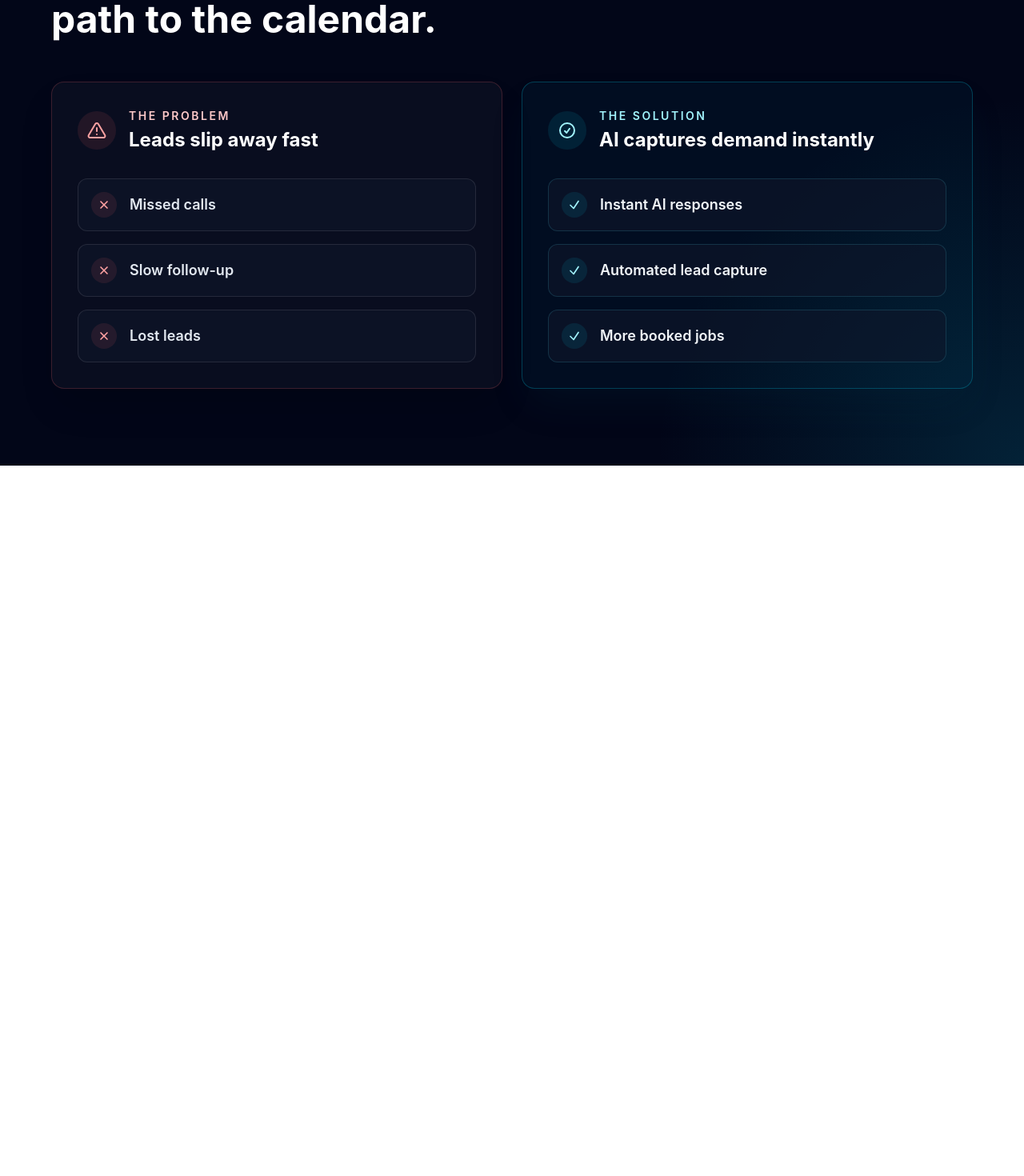
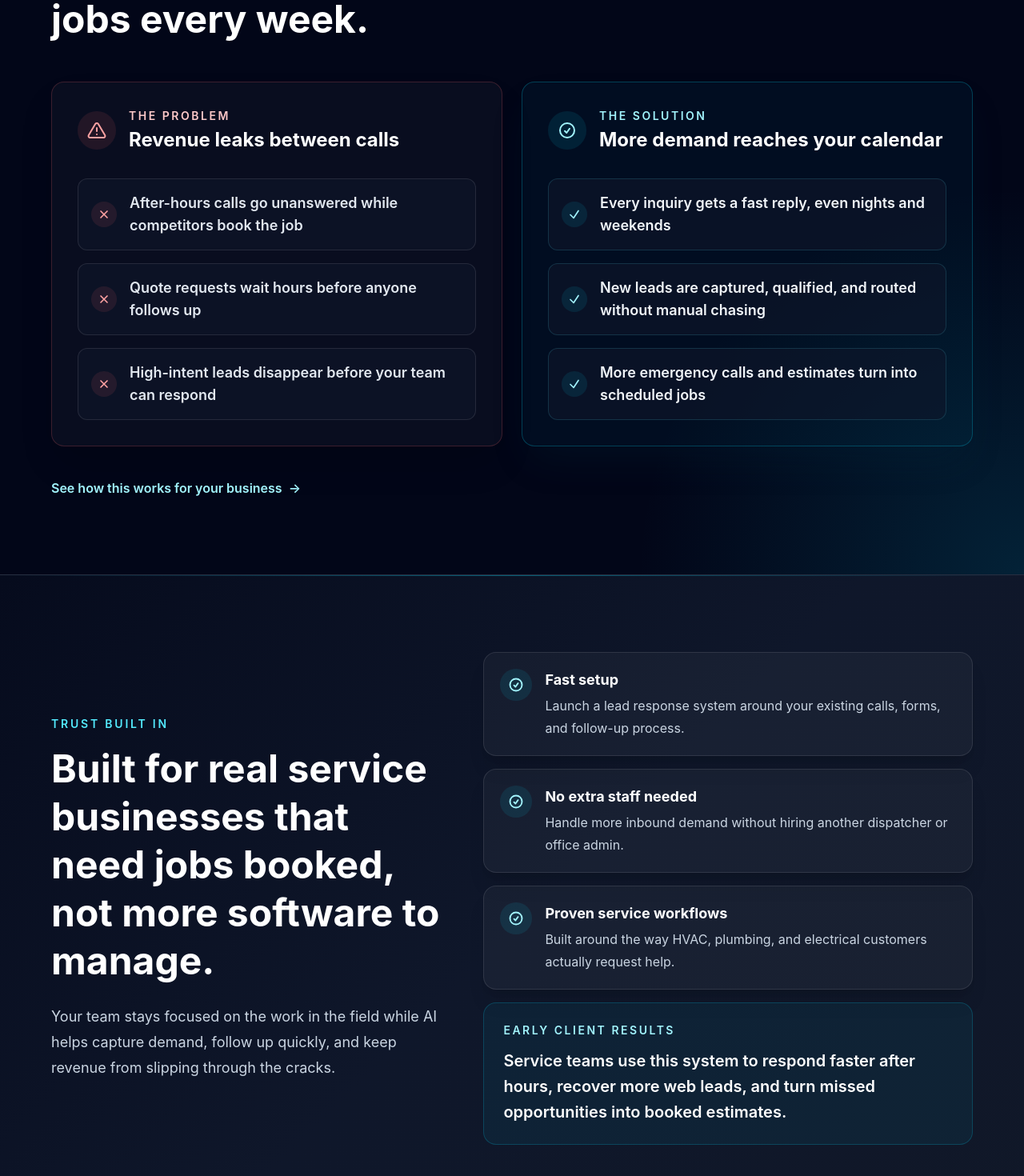
Before and after one commit to VjekoTRW/ai-agency-lead-capture, a React (Vite) app: page / in a window 1280 px wide. Shown: the part 1059-2529 px from the top of the page at 80% size. Before the commit the page ends 1641 px from the top, so only its background shows below. Built offline with nearby package versions, Linux system fonts and the light colour scheme.

Commit message:
Improve solution section + add trust section

```diff
--- a/src/App.tsx
+++ b/src/App.tsx
@@ -1,14 +1,29 @@
 function App() {
   const problems = [
-    'Missed calls',
-    'Slow follow-up',
-    'Lost leads',
+    'After-hours calls go unanswered while competitors book the job',
+    'Quote requests wait hours before anyone follows up',
+    'High-intent leads disappear before your team can respond',
   ]
 
   const solutions = [
-    'Instant AI responses',
-    'Automated lead capture',
-    'More booked jobs',
+    'Every inquiry gets a fast reply, even nights and weekends',
+    'New leads are captured, qualified, and routed without manual chasing',
+    'More emergency calls and estimates turn into scheduled jobs',
+  ]
+
+  const trustPoints = [
+    {
+      title: 'Fast setup',
+      text: 'Launch a lead response system around your existing calls, forms, and follow-up process.',
+    },
+    {
+      title: 'No extra staff needed',
+      text: 'Handle more inbound demand without hiring another dispatcher or office admin.',
+    },
+    {
+      title: 'Proven service workflows',
+      text: 'Built around the way HVAC, plumbing, and electrical customers actually request help.',
+    },
   ]
 
   return (
@@ -69,8 +84,8 @@ function App() {
               Built for local service teams
             </p>
             <h2 className="text-3xl font-bold leading-tight text-white sm:text-4xl lg:text-5xl">
-              Turn every service inquiry into a faster response and a clearer
-              path to the calendar.
+              Missed calls and slow follow-up are quietly costing you booked
+              jobs every week.
             </h2>
           </div>
 
@@ -98,7 +113,7 @@ function App() {
                     The problem
                   </p>
                   <h3 className="mt-1 text-2xl font-bold text-white">
-                    Leads slip away fast
+                    Revenue leaks between calls
                   </h3>
                 </div>
               </div>
@@ -154,7 +169,7 @@ function App() {
                     The solution
                   </p>
                   <h3 className="mt-1 text-2xl font-bold text-white">
-                    AI captures demand instantly
+                    More demand reaches your calendar
                   </h3>
                 </div>
               </div>
@@ -187,6 +202,87 @@ function App() {
               </ul>
             </div>
           </div>
+
+          <div className="mt-10">
+            <a
+              href="#contact"
+              className="inline-flex items-center text-base font-semibold text-cyan-200 transition hover:text-cyan-100 focus:outline-none focus:ring-2 focus:ring-cyan-300 focus:ring-offset-2 focus:ring-offset-slate-950"
+            >
+              See how this works for your business
+              <span className="ml-2" aria-hidden="true">
+                -&gt;
+              </span>
+            </a>
+          </div>
+        </div>
+      </section>
+
+      <section className="relative border-t border-white/10 bg-slate-900 px-6 py-20 sm:py-24">
+        <div className="absolute inset-0 bg-[linear-gradient(135deg,#020617_0%,#0f172a_52%,#111827_100%)] opacity-70" />
+        <div className="absolute inset-x-0 top-0 h-px bg-gradient-to-r from-transparent via-cyan-400/40 to-transparent" />
+
+        <div className="relative mx-auto max-w-6xl">
+          <div className="grid gap-10 lg:grid-cols-[0.9fr_1.1fr] lg:items-center">
+            <div>
+              <p className="mb-4 text-sm font-semibold uppercase tracking-[0.2em] text-cyan-300">
+                Trust built in
+              </p>
+              <h2 className="text-3xl font-bold leading-tight text-white sm:text-4xl lg:text-5xl">
+                Built for real service businesses that need jobs booked, not
+                more software to manage.
+              </h2>
+              <p className="mt-6 text-lg leading-8 text-slate-300">
+                Your team stays focused on the work in the field while AI helps
+                capture demand, follow up quickly, and keep revenue from
+                slipping through the cracks.
+              </p>
+            </div>
+
+            <div className="grid gap-4">
+              {trustPoints.map((point) => (
+                <div
+                  key={point.title}
+                  className="flex gap-4 rounded-2xl border border-white/10 bg-white/[0.04] p-5 shadow-xl shadow-black/10"
+                >
+                  <span className="flex h-10 w-10 shrink-0 items-center justify-center rounded-full bg-cyan-400/10 text-cyan-200">
+                    <svg
+                      aria-hidden="true"
+                      className="h-5 w-5"
+                      fill="none"
+                      viewBox="0 0 24 24"
+                      stroke="currentColor"
+                      strokeWidth="2.25"
+                    >
+                      <path
+                        strokeLinecap="round"
+                        strokeLinejoin="round"
+                        d="M9 12.75 11.25 15 15 9.75M21 12a9 9 0 1 1-18 0 9 9 0 0 1 18 0Z"
+                      />
+                    </svg>
+                  </span>
+                  <div>
+                    <h3 className="text-lg font-bold text-white">
+                      {point.title}
+                    </h3>
+                    <p className="mt-1 leading-7 text-slate-300">
+                      {point.text}
+                    </p>
+                  </div>
+                </div>
+              ))}
+
+              <div className="rounded-2xl border border-cyan-400/20 bg-cyan-400/[0.06] p-6">
+                <p className="text-sm font-semibold uppercase tracking-[0.18em] text-cyan-200">
+                  Early client results
+                </p>
+                <p className="mt-3 text-xl font-semibold leading-8 text-white">
+                  Service teams use this system to respond faster after hours,
+                  recover more web leads, and turn missed opportunities into
+                  booked estimates.
+                </p>
+              </div>
+            </div>
+          </div>
         </div>
       </section>
     </main>
```
